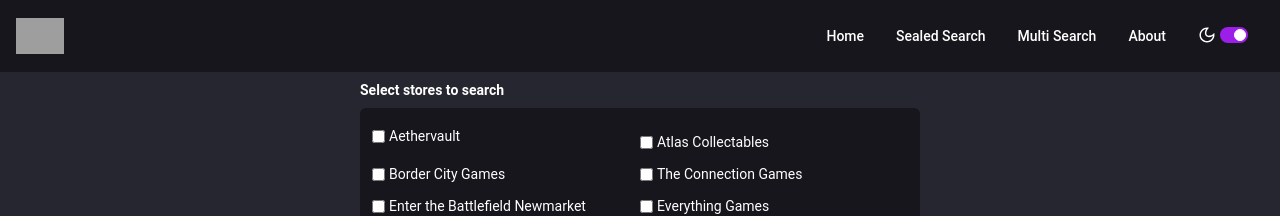
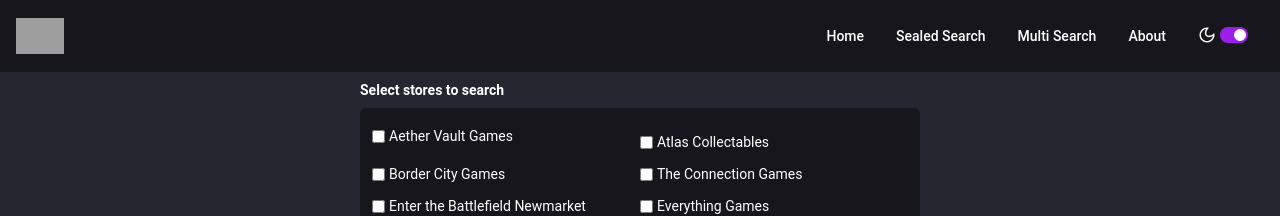
Before and after one commit to chrislegault/snapcasterv2-client, a React (Vite) app: page /multi-search in a window 1280 px wide. Shown: the top 216 px of the page. Built offline with nearby package versions, Linux system fonts and the light colour scheme; grey boxes are pictures that could not be loaded.

Commit message:
fixing aethervault radio button

```diff
--- a/src/components/StoreRadioButtons.jsx
+++ b/src/components/StoreRadioButtons.jsx
@@ -48,7 +48,7 @@ export default function StoreRadioButtons() {
               }
             }}
           />
-          <label htmlFor="aethervault">Aethervault</label>
+          <label htmlFor="aethervault">Aether Vault Games</label>
         </div>
 
         {/* ATLAS */}
```
